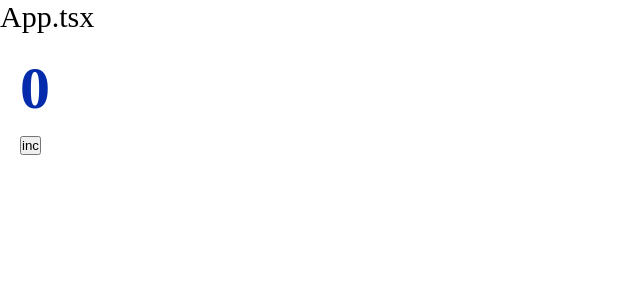
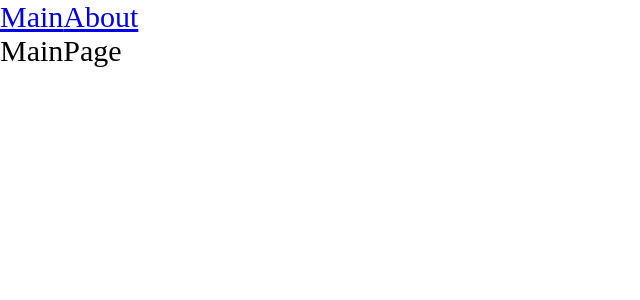
Before and after one commit to js-owl/react-app, a React app: page / in a window 1280 px wide. Shown: the top 300 px of the page, without its empty margins (0-640 px from the left). Built offline with nearby package versions, Linux system fonts and the light colour scheme.

Commit message:
Add routes

```diff
--- a/package.json
+++ b/package.json
@@ -15,6 +15,7 @@
     "@types/node": "^17.0.21",
     "@types/react": "^17.0.39",
     "@types/react-dom": "^17.0.11",
+    "@types/react-router-dom": "^5.3.3",
     "@types/webpack": "^5.28.0",
     "@types/webpack-dev-server": "^4.7.2",
     "css-loader": "^6.6.0",
@@ -32,6 +33,7 @@
   },
   "dependencies": {
     "react": "^17.0.2",
-    "react-dom": "^17.0.2"
+    "react-dom": "^17.0.2",
+    "react-router-dom": "^6.2.1"
   }
 }
--- a/src/App.tsx
+++ b/src/App.tsx
@@ -1,11 +1,20 @@
-import Counter from "./components/Counter";
+import { Route, Routes, Link } from "react-router-dom";
+import { MainPageAsync } from "./pages/MainPage/MainPage.async";
+import { AboutPageAsync } from "./pages/AboutPage/AboutPage.async";
+import { Suspense } from "react";
 import "./index.scss";
 
 const App = () => {
   return (
     <div className="app">
-      App.tsx
-      <Counter />
+      <Link to={"/"}>Main</Link>
+      <Link to={"/about"}>About</Link>
+      <Suspense fallback={<div>Loading...</div>}>
+        <Routes>
+          <Route path={"/"} element={<MainPageAsync />} />
+          <Route path={"/about"} element={<AboutPageAsync />} />
+        </Routes>
+      </Suspense>
     </div>
   );
 };
--- a/src/index.tsx
+++ b/src/index.tsx
@@ -1,4 +1,10 @@
 import { render } from "react-dom";
 import App from "./App";
+import { BrowserRouter } from "react-router-dom";
 
-render(<App />, document.getElementById("root"));
+render(
+  <BrowserRouter>
+    <App />
+  </BrowserRouter>,
+  document.getElementById("root")
+);
--- /dev/null
+++ b/src/pages/AboutPage/AboutPage.async.tsx
@@ -0,0 +1,8 @@
+import { lazy } from "react";
+export const AboutPageAsync = lazy(
+  () =>
+    new Promise((resolve) => {
+      // @ts-ignore
+      setTimeout(() => resolve(import("./AboutPage")), 1000);
+    })
+);
--- /dev/null
+++ b/src/pages/AboutPage/AboutPage.tsx
@@ -0,0 +1,4 @@
+const AboutPage = () => {
+  return <div>AboutPage</div>;
+};
+export default AboutPage;
--- /dev/null
+++ b/src/pages/MainPage/MainPage.async.tsx
@@ -0,0 +1,8 @@
+import { lazy } from "react";
+export const MainPageAsync = lazy(
+  () =>
+    new Promise((resolve) => {
+      // @ts-ignore
+      setTimeout(() => resolve(import("./MainPage")), 1000);
+    })
+);
--- /dev/null
+++ b/src/pages/MainPage/MainPage.tsx
@@ -0,0 +1,4 @@
+const MainPage = () => {
+  return <div>MainPage</div>;
+};
+export default MainPage;
--- /dev/null
+++ b/src/template.tsx
@@ -0,0 +1,4 @@
+const xxx = () => {
+  return <div></div>;
+};
+export default xxx;
```
Also changed, not shown: 2 other files (tests, documents, lock files or other folders).
